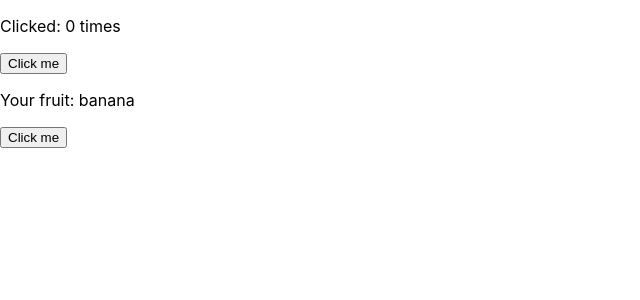
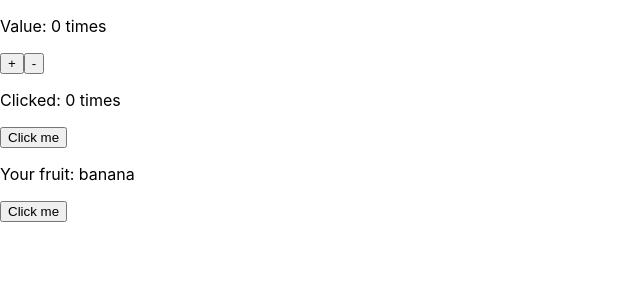
Before and after one commit to yecnj/react-practice, a React (Create React App) app: page / in a window 1280 px wide. Shown: the top 300 px of the page, without its empty margins (0-640 px from the left). Built offline with nearby package versions, Linux system fonts and the light colour scheme.

Commit message:
Hook: useReducer

```diff
--- /dev/null
+++ b/src/hook/counter.js
@@ -0,0 +1,19 @@
+// Additional Hooks: Reducer
+import { useReducer } from 'react';
+
+const initialCount = {value: 0};
+
+function counter(state, action) {
+  switch (action.type){
+    case 'increment':
+      return {value: state.value + 1};
+    case 'decrement':
+      return {value: state.value - 1};
+    default:
+      throw new Error();
+  }
+}
+
+export function useReducerStatus(){
+  return useReducer(counter, initialCount);
+}
--- a/src/hook/index.js
+++ b/src/hook/index.js
@@ -1,13 +1,19 @@
 import React from 'react';
 import { useHookStatus } from './useHook'
+import { useReducerStatus } from './counter'
 
 export default function Hook (props) {
   // Only call Hook at the top level.
   // Only call Hook from React function components.
-  const {count, fruit} = useHookStatus()
+  const {count, fruit} = useHookStatus();
+  const [count2, dispatch] = useReducerStatus()
 
   return (
     <div>
+      <p>Value: { count2.value } times</p>
+      <button onClick={() => dispatch({type: 'increment'})}> + </button>
+      <button onClick={() => dispatch({type: 'decrement'})}> - </button>
+
       <p>Clicked: { count.value } times</p>
       <button onClick={() => count.update(count.value + 1)}>
         Click me
```
